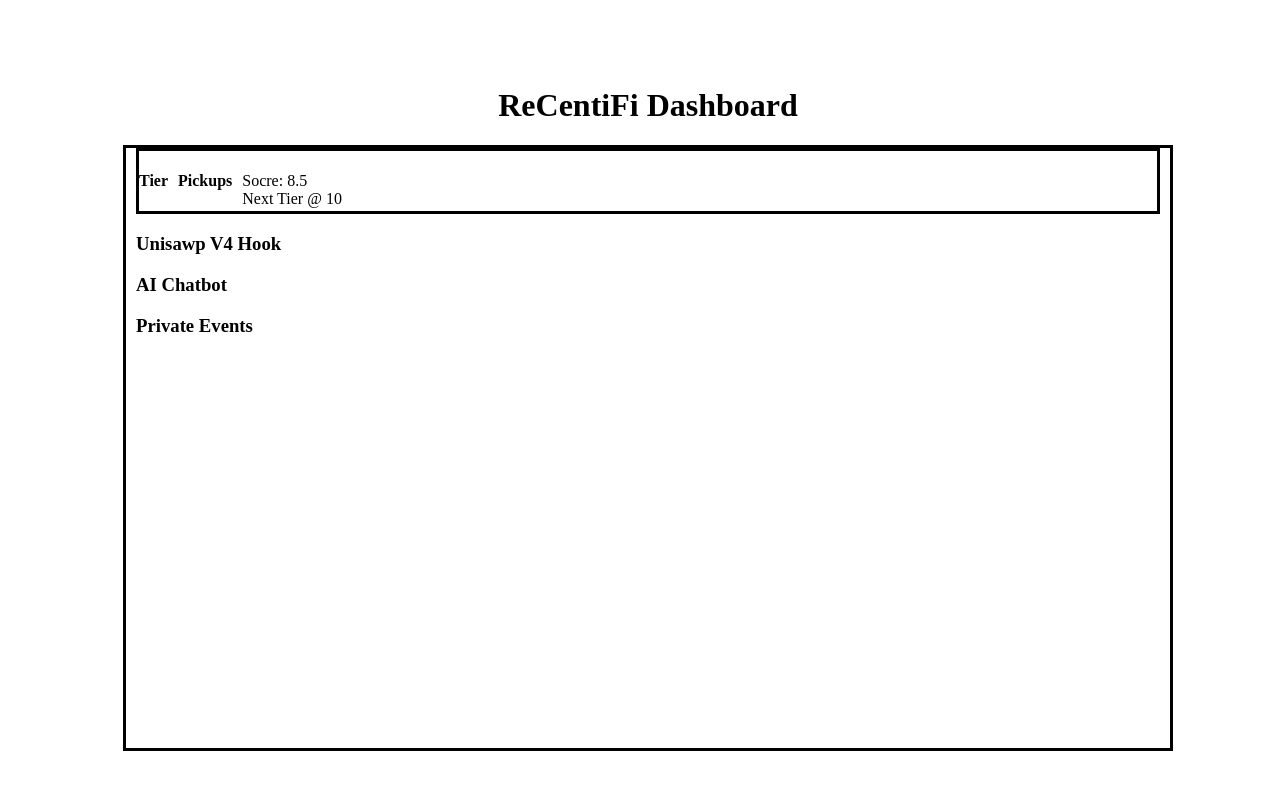
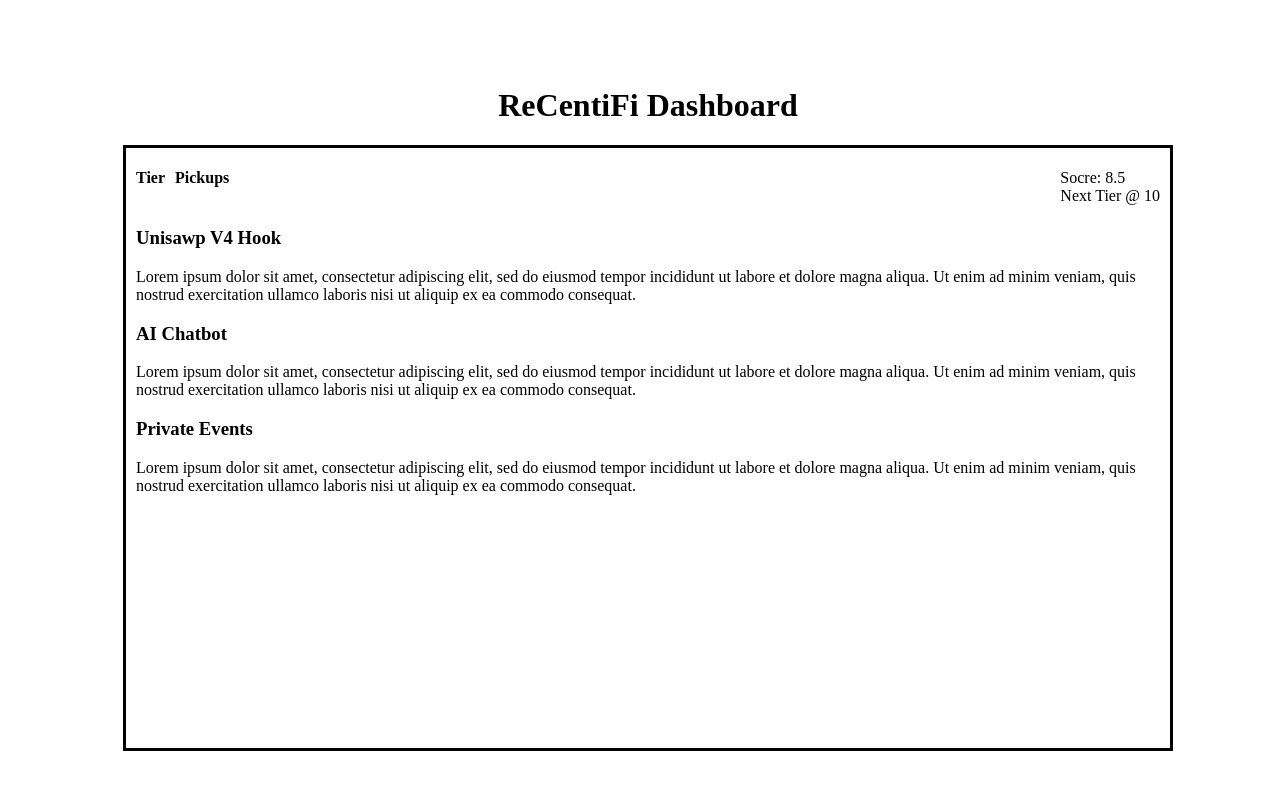
Before and after one commit to KaiStryker/ReCentiFi, a Next.js app in the folder frontend/: page /Dashboard in a window 1280 px wide. Shown: the top 790 px of the page. Built offline with nearby package versions, Linux system fonts and the light colour scheme.

Commit message:
layout fix

```diff
--- a/frontend/pages/Dashboard.module.css
+++ b/frontend/pages/Dashboard.module.css
@@ -33,6 +33,6 @@
     list-style: none;
 }
 .test{
-    border: solid;
-    border-color: black;
+    display: flex;
+    justify-content: space-between;
 }
--- a/frontend/pages/Dashboard.tsx
+++ b/frontend/pages/Dashboard.tsx
@@ -17,7 +17,7 @@
 
   return (
     <>
-      <div className={styles.dashboard_main_container}>
+      <div id='hidden_dashboard' className={styles.dashboard_main_container}>
         <div>
           <h1>ReCentiFi Dashboard</h1>
         </div>
@@ -31,11 +31,11 @@
             onClick={showTierDiv}>Tier</h4>
             <h4 className={styles.dashboard_li}
              onClick={showPickupsDiv}>Pickups</h4>
-          <div className={styles.dashboard_score}>
+             </div>
+             <div className={styles.dashboard_score}>
                 <li className={styles.li}>Socre: 8.5</li>
                 <li className={styles.li}>Next Tier @ 10</li>
 
-             </div>
             </div>
 
 
@@ -44,8 +44,11 @@
             {showDiv1 && (
               <div>
                 <h3>Unisawp V4 Hook</h3>
+                <p>Lorem ipsum dolor sit amet, consectetur adipiscing elit, sed do eiusmod tempor incididunt ut labore et dolore magna aliqua. Ut enim ad minim veniam, quis nostrud exercitation ullamco laboris nisi ut aliquip ex ea commodo consequat.</p>
                 <h3>AI Chatbot</h3>
+                <p>Lorem ipsum dolor sit amet, consectetur adipiscing elit, sed do eiusmod tempor incididunt ut labore et dolore magna aliqua. Ut enim ad minim veniam, quis nostrud exercitation ullamco laboris nisi ut aliquip ex ea commodo consequat.</p>
                 <h3>Private Events</h3>
+                <p>Lorem ipsum dolor sit amet, consectetur adipiscing elit, sed do eiusmod tempor incididunt ut labore et dolore magna aliqua. Ut enim ad minim veniam, quis nostrud exercitation ullamco laboris nisi ut aliquip ex ea commodo consequat.</p>
               </div>
             )}
             {showDiv2 && (
```
